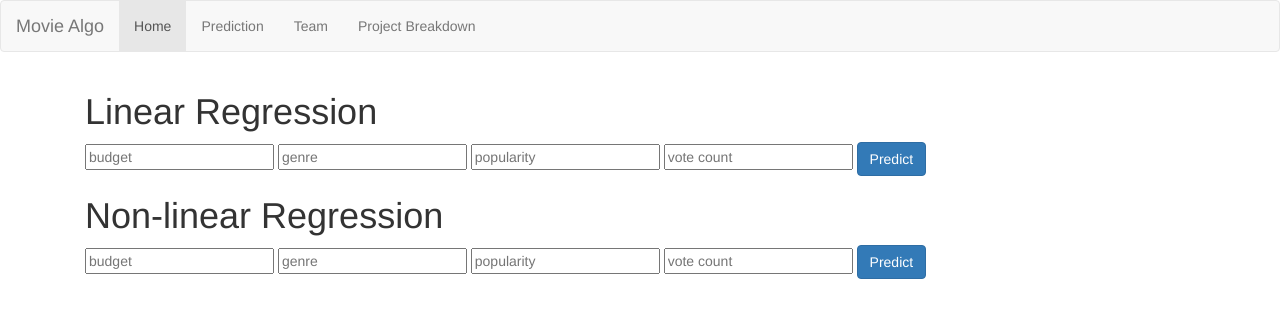
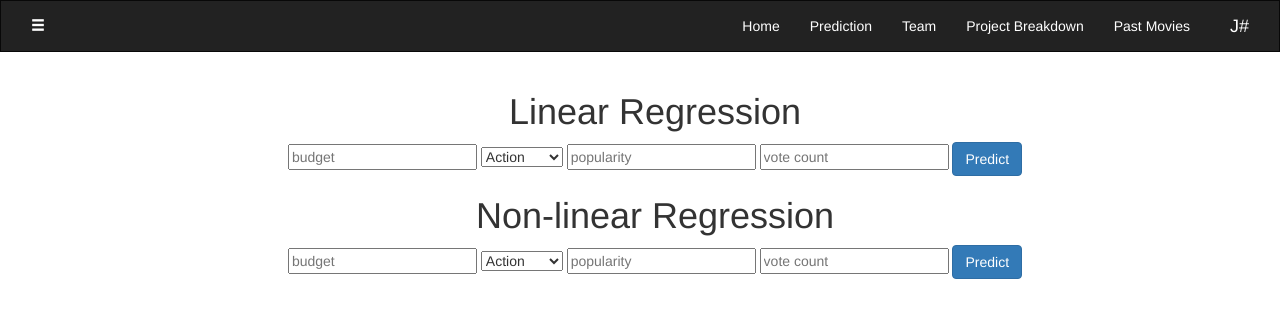
Before and after one commit to Alchemy89/newMovieProject, a Flask app: page /predict in a window 1280 px wide. Shown: the top 318 px of the page. Run offline with Flask 2, Linux system fonts and the light colour scheme; some libraries are stand-ins or nearby versions.

Commit message:
Added navbar and some more routes/links

```diff
--- a/app.py
+++ b/app.py
@@ -25,6 +25,9 @@ def projectdata():
 def team():
     return render_template('team.html')
 
+@app.route('/past_movies')
+def past():
+    return render_template('past_movies.html')
 
 @app.route('/nonlinear', methods=['POST'])
 def predict_with_nonlinear():
--- a/templates/layout.html
+++ b/templates/layout.html
@@ -4,6 +4,20 @@
     <meta charset="utf-8">
     <title>Movie Algorithm</title>
     <link rel="stylesheet" href="https://maxcdn.bootstrapcdn.com/bootstrap/3.3.7/css/bootstrap.min.css">
+    <style>
+    .column {
+        float: left;
+        width: 33.33%;
+        text-align: center;
+    }
+
+    /* Clear floats after the columns */
+    .row:after {
+        content: "";
+        display: table;
+        clear: both;
+    }
+    </style>
   </head>
   <body>
       {% include 'partials/_navbar.html' %}
--- a/templates/partials/_navbar.html
+++ b/templates/partials/_navbar.html
@@ -1,13 +1,24 @@
-<nav class="navbar navbar-default">
+<nav class="navbar navbar-inverse" style="border-radius: 0!important;">
   <div class="container-fluid">
-    <div class="navbar-header">
-      <a class="navbar-brand" href="/">Movie Algo</a>
+  <div class="navbar-header">
+    <ul class="nav navbar-nav">
+      <li class="dropdown">
+        <a class="dropdown-toggle" data-toggle="dropdown" href="#">
+        <span class="glyphicon glyphicon-menu-hamburger" style="color: #ffff;"></span></a>
+        <ul class="dropdown-menu">
+          <li><a href="#">Login</a></li>
+          <li><a href="#">Register</a></li>
+        </ul>
+      </li>
+    </ul>
     </div>
-    <ul class="nav navbar-nav">
-      <li class="active"><a href="/">Home</a></li>
-      <li><a href="/predict">Prediction</a></li>
-      <li><a href="/team">Team</a></li>
-      <li><a href="/project_data">Project Breakdown</a></li>
+    <ul class="nav navbar-nav" style="float:right!important;">
+      <li><a href="/" style="color: #ffff;">Home</a></li>
+      <li><a href="/predict" style="color: #ffff;">Prediction</a></li>
+      <li><a href="/team" style="color: #ffff;">Team</a></li>
+      <li><a href="/project_data" style="color: #ffff;">Project Breakdown</a></li>
+      <li><a href="/past_movies" style="color: #ffff;">Past Movies</a></li>
+      <li><a class="navbar-brand" href="/" style="color: #ffff; margin-left: 10px;">J#</a></li>
     </ul>
   </div>
 </nav>
--- a/templates/predict.html
+++ b/templates/predict.html
@@ -1,22 +1,32 @@
 {% extends 'layout.html' %}
 
 {% block body %}
-  <div class="container">
+  <div class="container" style="text-align:center;">
     <h1>Linear Regression</h1>
     <form method="POST" action="{{ url_for('predict_with_linear')}}">
       <input type="text" name ="namequery" placeholder="budget">
-      <input type="text" name ="genrequery" placeholder="genre">
+      <select name="genrequery">
+          <option value="Action">Action</option>
+          <option value="Horror">Horror</option>
+          <option value="Mystery">Mystery</option>
+          <option value="Romance">Romance</option>
+      </select>
       <input type="text" name ="popquery" placeholder="popularity">
       <input type="text" name ="votequery" placeholder="vote count">
       <button type="submit" class="btn btn-primary">Predict</button>
     </form>
   </div>
 
-  <div class="container">
+  <div class="container" style="text-align:center;">
     <h1>Non-linear Regression</h1>
     <form method="POST" action="{{ url_for('predict_with_nonlinear')}}">
       <input type="text" name ="namequery" placeholder="budget">
-      <input type="text" name ="genrequery" placeholder="genre">
+      <select name="genrequery">
+          <option value="Action">Action</option>
+          <option value="Horror">Horror</option>
+          <option value="Mystery">Mystery</option>
+          <option value="Romance">Romance</option>
+      </select>
       <input type="text" name ="popquery" placeholder="popularity">
       <input type="text" name ="votequery" placeholder="vote count">
       <button type="submit" class="btn btn-primary">Predict</button>
```
Also changed, not shown: templates/index.html (+10 -2 lines), templates/past_movies.html (added, +7 -0 lines), templates/team.html (+5 -5 lines).
